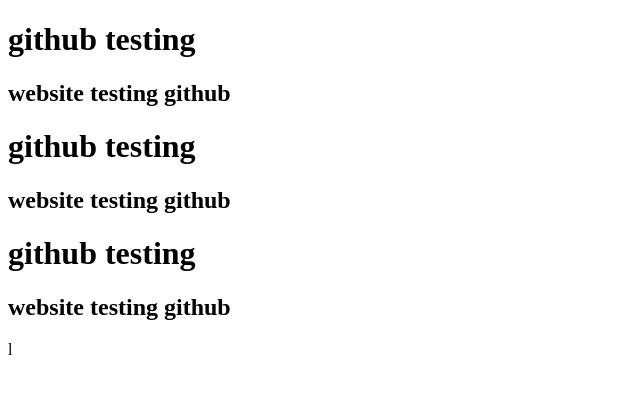
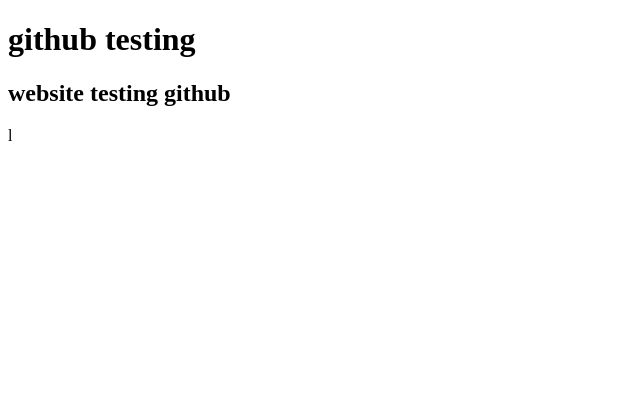
Before and after one commit to alivecreate/common_html, a plain HTML site: page index.html in a window 1280 px wide. Shown: the whole page, without its empty margins (0-640 px from the left). Drawn offline with Linux system fonts and the light colour scheme.

Commit message:
extra deleted

```diff
--- a/index.html
+++ b/index.html
@@ -10,11 +10,6 @@
     <h1>github testing</h1>
     <h2>website testing github</h2>
 
-    <h1>github testing</h1>
-    <h2>website testing github</h2>
-
-    <h1>github testing</h1>
-    <h2>website testing github</h2>
 
 </body>
 </html>l
```
